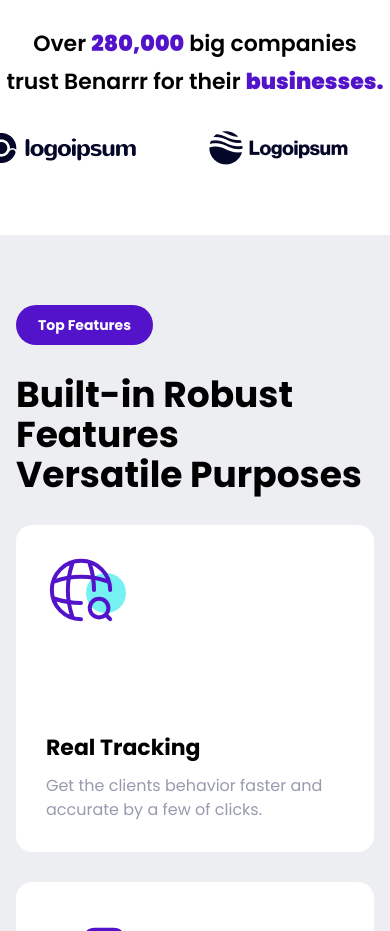
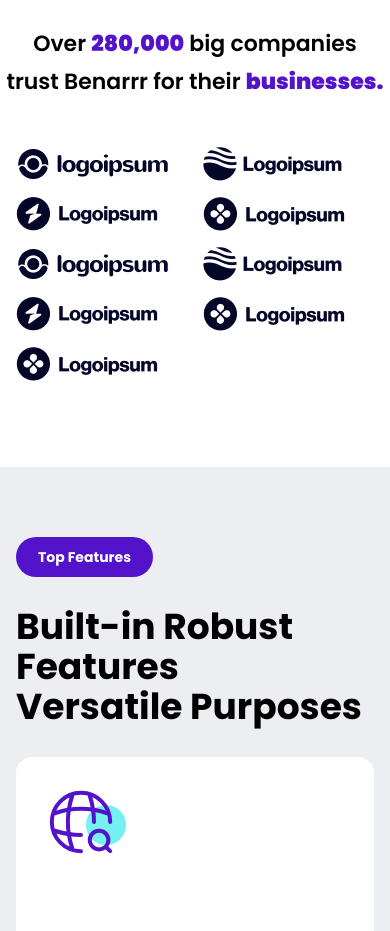
Before and after one commit to hendrasan/benarrr, a website: page public/index.html in a window 390 px wide. Shown: the part 1080-2011 px from the top of the page. Drawn offline with Linux system fonts and the light colour scheme.

Commit message:
fix: fix logo list in mobile

```diff
--- a/public/index.html
+++ b/public/index.html
@@ -87,7 +87,7 @@
           Over <strong class="text-primary">280,000</strong> big companies trust Benarrr for their <strong class="text-primary">businesses.</strong>
         </div>
 
-        <div class="flex gap-18 -mx-4">
+        <div class="grid grid-cols-2 p-4 gap-4 md:flex md:p-0 md:flex-nowrap md:gap-18 md:-mx-4">
           <img src="assets/images/company1.png" alt="Logo 1" />
           <img src="assets/images/company2.png" alt="Logo 2" />
           <img src="assets/images/company3.png" alt="Logo 3" />
```
Also changed, not shown: public/main.css.
